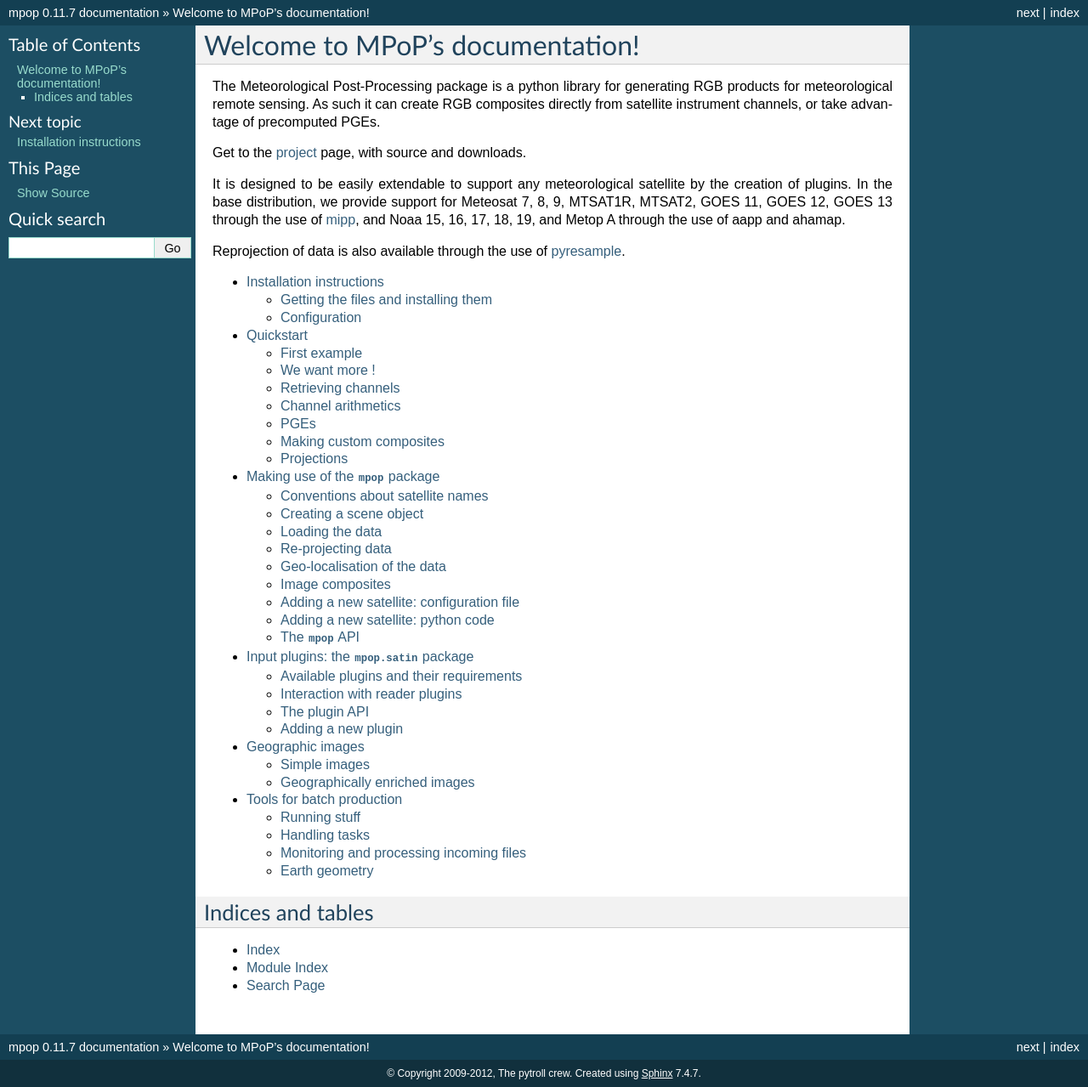
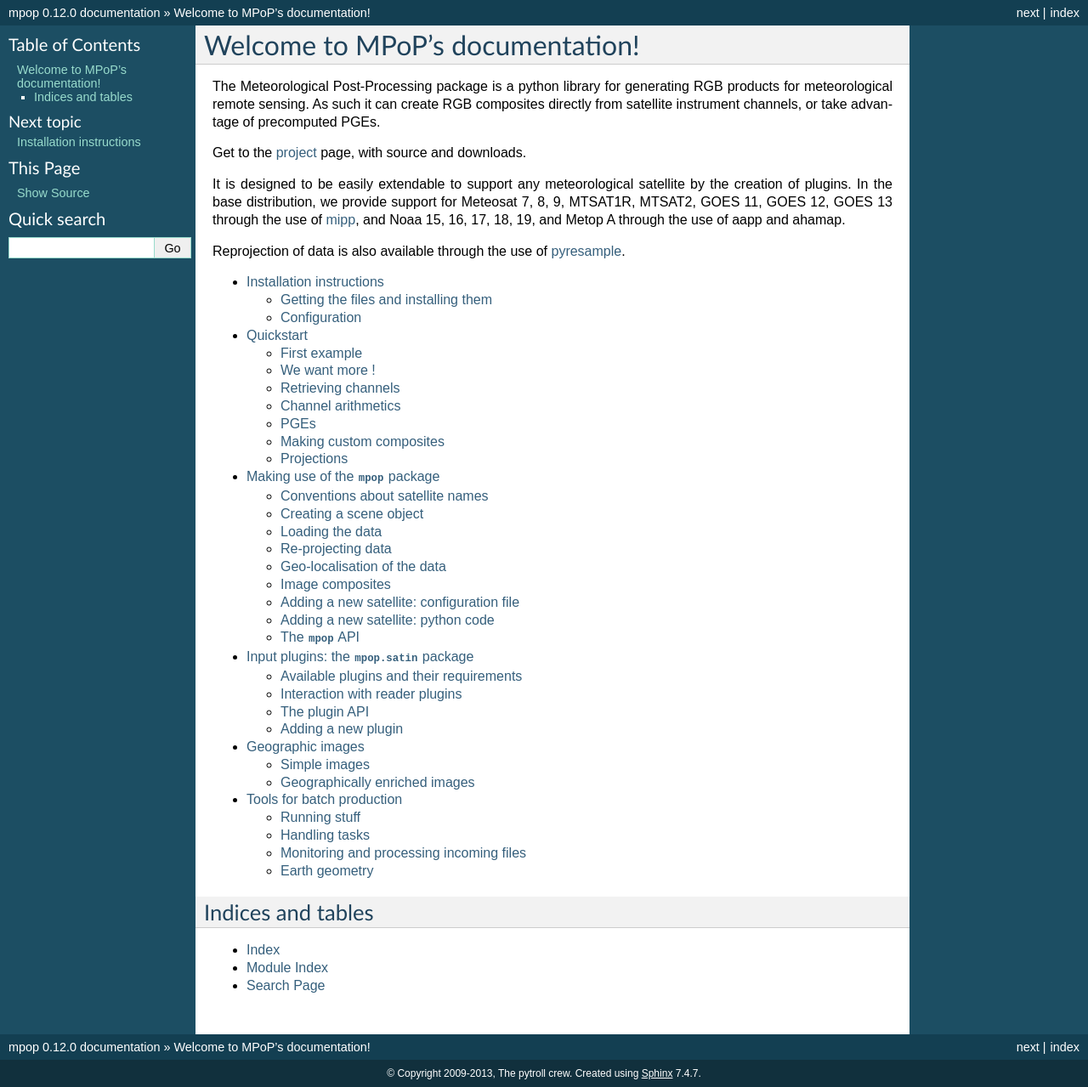
Before and after one commit to pytroll/mpop, a Sphinx documentation site: the page built from doc/source/index.rst, in a window 1280 px wide. Shown: the whole page at 85% size. Built offline with Sphinx 7.4.7, drawn with Linux system fonts in a browser that asks for light colours.

Commit message:
Bump up version number

```diff
--- a/doc/source/conf.py
+++ b/doc/source/conf.py
@@ -38,16 +38,16 @@
 
 # General information about the project.
 project = u'mpop'
-copyright = u'2009-2012, The pytroll crew'
+copyright = u'2009-2013, The pytroll crew'
 
 # The version info for the project you're documenting, acts as replacement for
 # |version| and |release|, also used in various other places throughout the
 # built documents.
 #
 # The short X.Y version.
-version = '0.11'
+version = '0.12'
 # The full version, including alpha/beta/rc tags.
-release = '0.11.7'
+release = '0.12.0'
 
 # The language for content autogenerated by Sphinx. Refer to documentation
 # for a list of supported languages.
--- a/setup.py
+++ b/setup.py
@@ -1,6 +1,6 @@
 #!/usr/bin/env python
 # -*- coding: utf-8 -*-
-# Copyright (c) 2009-2012.
+# Copyright (c) 2009-2013.
 
 # SMHI,
 # Folkborgsvägen 1,
@@ -38,7 +38,7 @@
 NAME = 'mpop'
 
 setup(name=NAME,
-      version="v0.11.7",
+      version="v0.12.0",
       description='Meteorological post processing package',
       author='Martin Raspaud',
       author_email='martin.raspaud@smhi.se',
```
